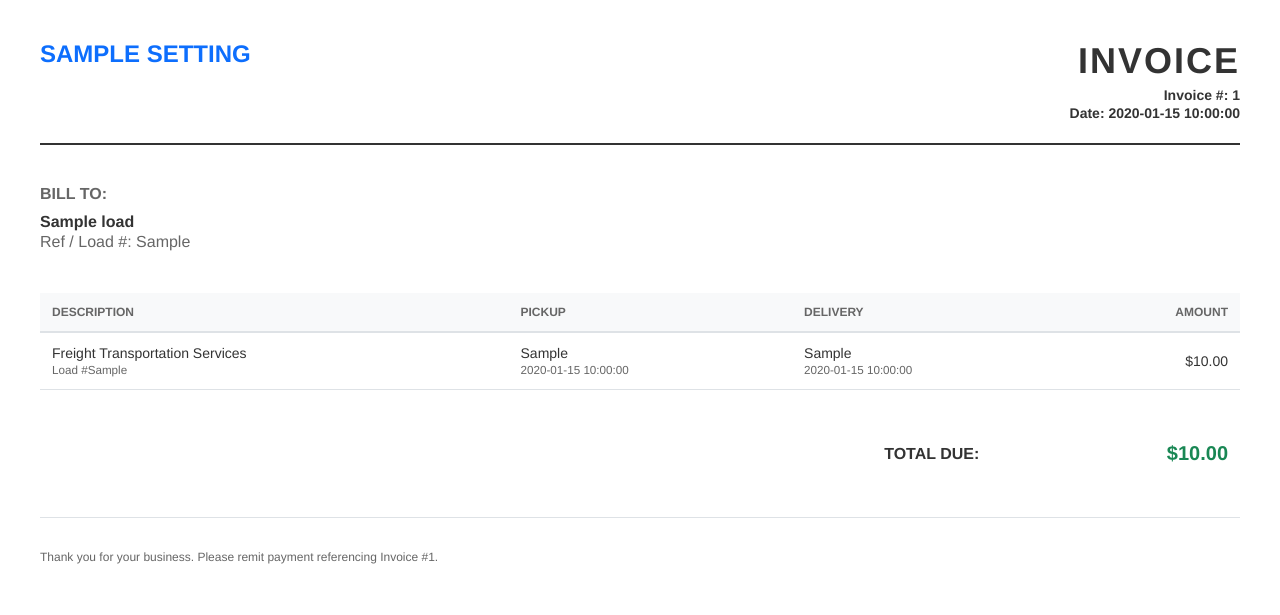
After one commit to Fahmula/loadpilot, a FastAPI app: template templates/invoice_template.html in a window 1280 px wide. The commit adds this page. Shown: the top 615 px of the page. Run offline with FastAPI, Linux system fonts and the light colour scheme; the template is opened without the code that fills it: most values are stand-ins (such as "Sample title", 1, 10 or a date in 2020).

Commit message:
feat: implement invoice generation and BOL upload
- Add `generate_invoice` endpoint to handle BOL uploads and PDF generation using WeasyPrint
- Update `dashboard.html` with a modal for uploading BOLs and triggering invoice creation
- Create directories for storing BOLs and generated invoices in the `static/` folder
- Update load status and invoice metadata in the database upon successful generation

```diff
--- /dev/null
+++ b/templates/invoice_template.html
@@ -0,0 +1,96 @@
+<!DOCTYPE html>
+<html lang="en">
+<head>
+    <meta charset="UTF-8">
+    <title>Invoice {{ invoice_number }}</title>
+    <style>
+        body { font-family: 'Helvetica Neue', Helvetica, Arial, sans-serif; color: #333; margin: 0; padding: 40px; }
+        .header { display: flex; justify-content: space-between; margin-bottom: 40px; border-bottom: 2px solid #333; padding-bottom: 20px; }
+        .company-info h1 { margin: 0 0 10px 0; font-size: 24px; color: #0d6efd; text-transform: uppercase; }
+        .company-info p { margin: 2px 0; font-size: 14px; }
+        .invoice-title { text-align: right; }
+        .invoice-title h2 { margin: 0 0 5px 0; font-size: 36px; color: #333; text-transform: uppercase; letter-spacing: 2px; }
+        .invoice-title p { margin: 2px 0; font-size: 14px; font-weight: bold; }
+
+        .billing-row { display: flex; justify-content: space-between; margin-bottom: 40px; }
+        .bill-to h3 { margin: 0 0 10px 0; font-size: 16px; color: #666; text-transform: uppercase; }
+        .bill-to p { margin: 2px 0; font-size: 16px; font-weight: bold; }
+
+        table { width: 100%; border-collapse: collapse; margin-bottom: 40px; }
+        th { background-color: #f8f9fa; text-align: left; padding: 12px; border-bottom: 2px solid #dee2e6; font-size: 12px; text-transform: uppercase; color: #666; }
+        td { padding: 12px; border-bottom: 1px solid #dee2e6; font-size: 14px; }
+
+        .totals { width: 50%; float: right; }
+        .totals table th { background: transparent; text-align: right; padding-right: 20px; border: none; font-size: 16px; color: #333; }
+        .totals table td { text-align: right; font-size: 20px; font-weight: bold; color: #198754; border: none; }
+
+        .footer { clear: both; margin-top: 60px; padding-top: 20px; border-top: 1px solid #dee2e6; font-size: 12px; color: #666; }
+        .bank-info h4 { margin: 0 0 5px 0; color: #333; }
+    </style>
+</head>
+<body>
+
+    <div class="header">
+        <div class="company-info">
+            <h1>{{ settings.company_name or 'My Trucking Co' }}</h1>
+            {% if settings.show_address_on_invoice %}
+                <p>{{ settings.street_address or '' }}</p>
+                <p>{{ settings.city_state_zip or '' }}</p>
+            {% endif %}
+        </div>
+        <div class="invoice-title">
+            <h2>INVOICE</h2>
+            <p>Invoice #: {{ invoice_number }}</p>
+            <p>Date: {{ date_today }}</p>
+        </div>
+    </div>
+
+    <div class="billing-row">
+        <div class="bill-to">
+            <h3>Bill To:</h3>
+            <p>{{ load.broker_name }}</p>
+            <p style="font-weight: normal; color: #666;">Ref / Load #: {{ load.load_reference }}</p>
+        </div>
+    </div>
+
+    <table>
+        <thead>
+            <tr>
+                <th>Description</th>
+                <th>Pickup</th>
+                <th>Delivery</th>
+                <th style="text-align: right;">Amount</th>
+            </tr>
+        </thead>
+        <tbody>
+            <tr>
+                <td>Freight Transportation Services<br><small style="color:#666;">Load #{{ load.load_reference }}</small></td>
+                <td>{{ load.pickup_location }}<br><small style="color:#666;">{{ load.pickup_date }}</small></td>
+                <td>{{ load.delivery_location }}<br><small style="color:#666;">{{ load.delivery_date }}</small></td>
+                <td style="text-align: right;">${{ "{:,.2f}".format(load.rate_amount) }}</td>
+            </tr>
+        </tbody>
+    </table>
+
+    <div class="totals">
+        <table>
+            <tr>
+                <th>Total Due:</th>
+                <td>${{ "{:,.2f}".format(load.rate_amount) }}</td>
+            </tr>
+        </table>
+    </div>
+
+    <div class="footer">
+        {% if settings.show_bank_on_invoice and settings.bank_name %}
+        <div class="bank-info">
+            <h4>Direct Deposit / ACH Instructions:</h4>
+            <p>Bank Name: {{ settings.bank_name }} | Routing #: {{ settings.routing_number }} | Account #: {{ settings.account_number }}</p>
+        </div>
+        {% else %}
+        <p>Thank you for your business. Please remit payment referencing Invoice #{{ invoice_number }}.</p>
+        {% endif %}
+    </div>
+
+</body>
+</html>
```
Also changed, not shown: routers/views.py (+50 -2 lines), templates/dashboard.html (+31 -4 lines), static/bols/bol_1_946d03_s3.amazonaws.comcdn.freshdesk.comdatahelpdeskattachmentsproduction11002052101originalBOLExample-1.png (added), 1 other file.
